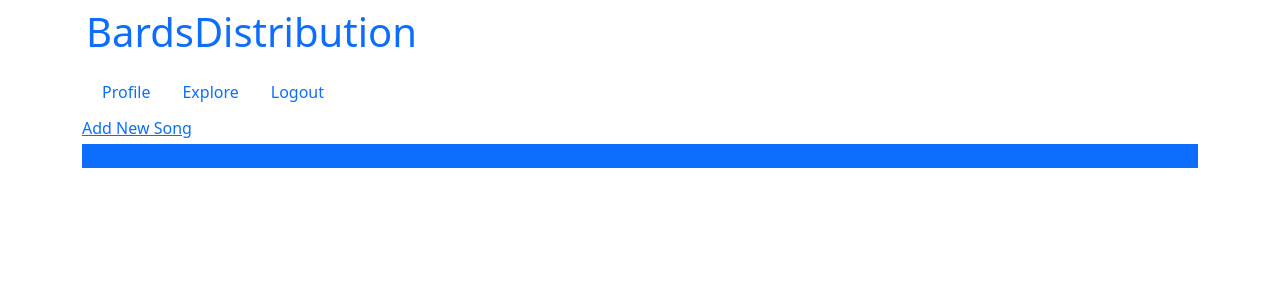
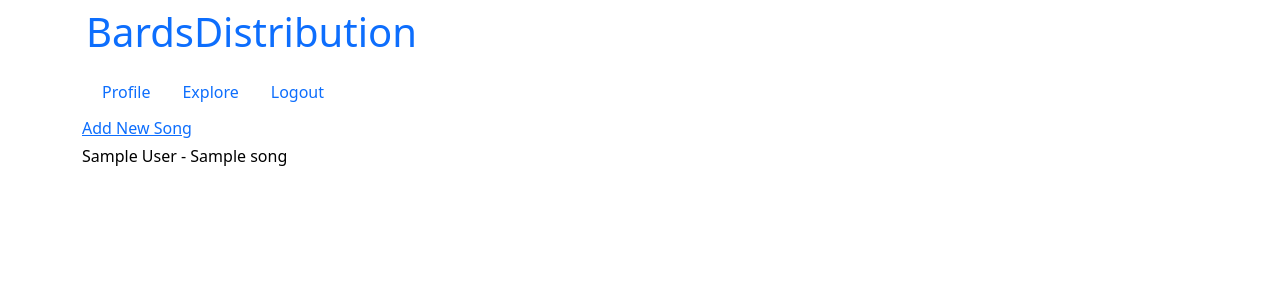
Before and after one commit to nicarpov/bardsDistribution, a Flask app: page /profile in a window 1280 px wide. Shown: the top 300 px of the page. Run offline with Flask 3, Linux system fonts and the light colour scheme; a user stored in the database is signed in; tables that the repository leaves empty hold one stand-in row (values such as "Sample post"); some libraries are stand-ins or nearby versions.

Commit message:
many-to-many relation issue fixed

```diff
--- a/app/routes.py
+++ b/app/routes.py
@@ -73,8 +73,9 @@ def add_song():
     if form.validate_on_submit():
         song = Song(name=form.name.data, author=form.author.data)
         db.session.add(song)
+
+        current_user.add_song(song)
         db.session.commit()
-        current_user.add_song(song)
         return redirect(url_for('profile'))
 
     return render_template('add_song.html', form=form)
--- a/app/templates/profile.html
+++ b/app/templates/profile.html
@@ -7,8 +7,8 @@
     </div>
 
     {% for song in user.songs_learning.all() %}
-        <div class="mb-1 bg-primary">
-            <div class="text-primary"> {{ song.author }} - {{ song.name }}</div>
+        <div class="mb-1">
+            <div class="text-black"> {{ song.author }} - {{ song.name }}</div>
         </div>
     {% endfor %}
 {% endblock %}
```
Also changed, not shown: app/models.py (+1 -6 lines).
